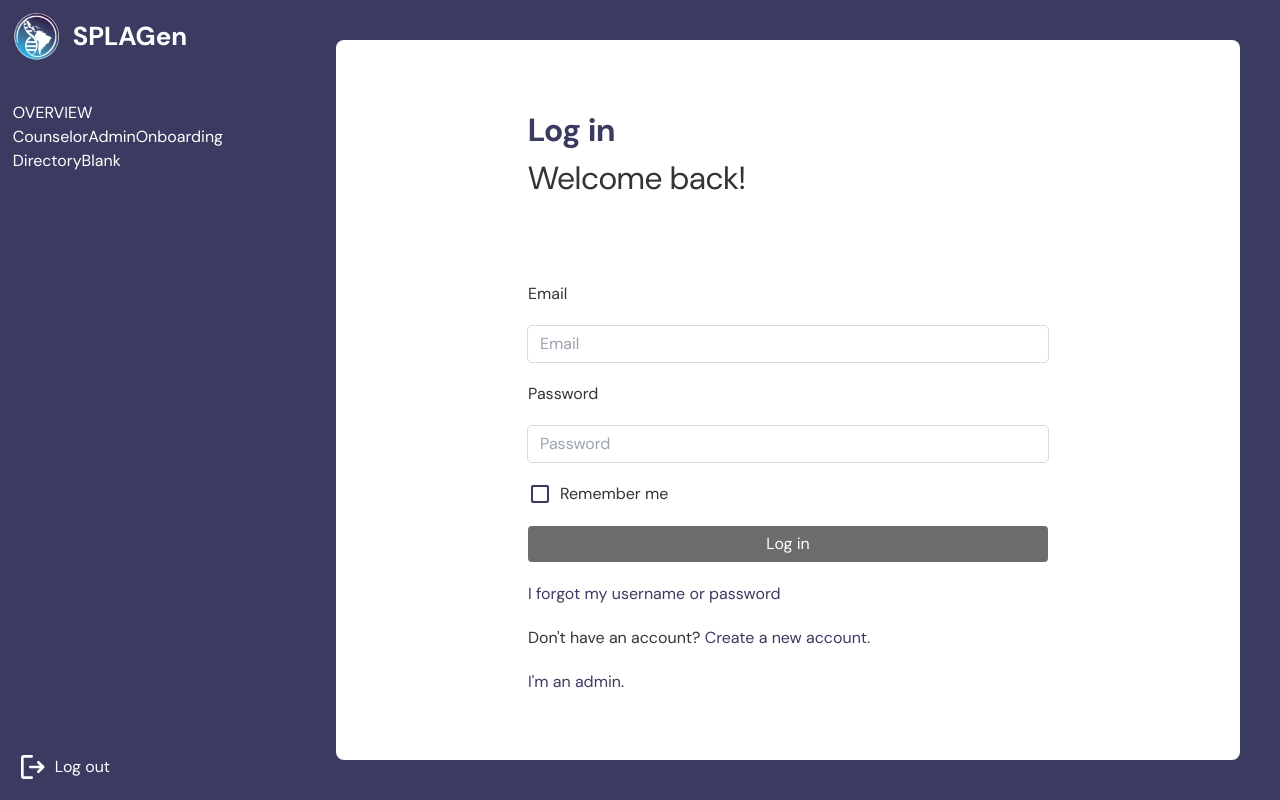
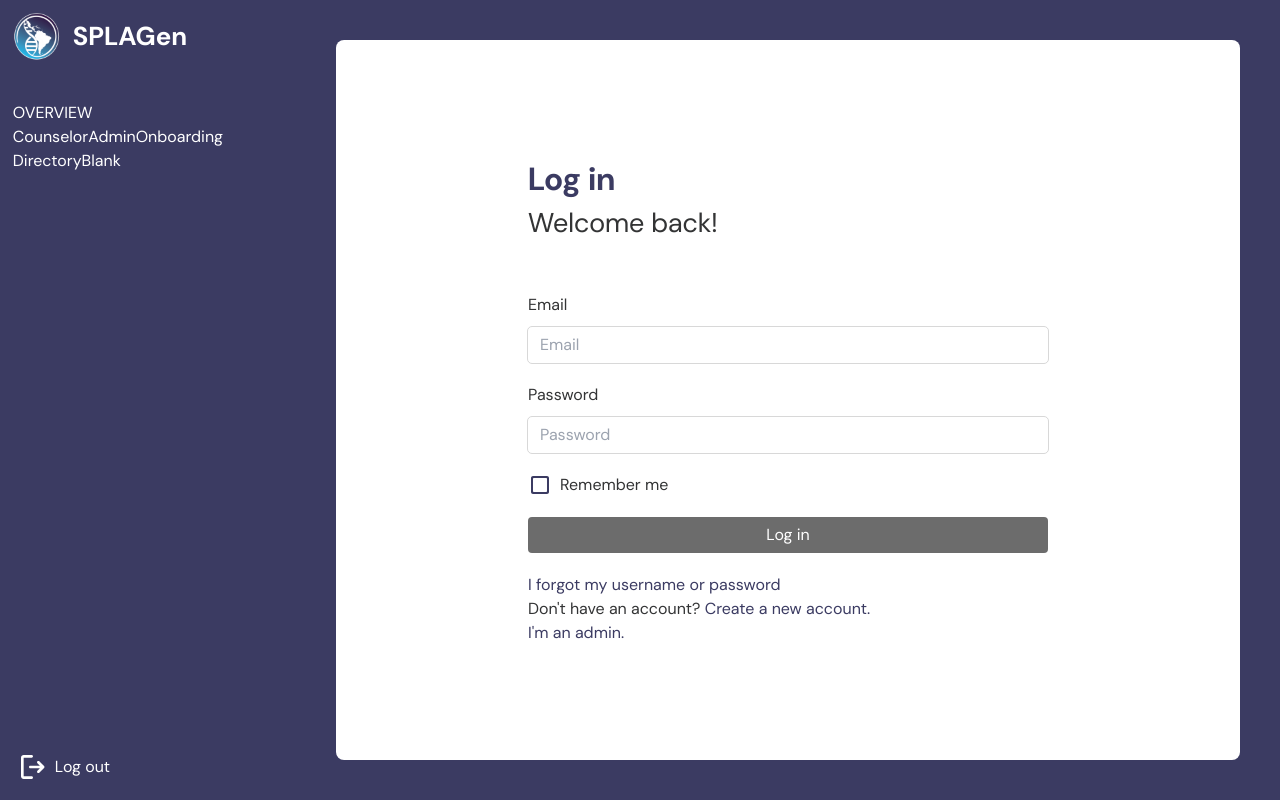
Before and after one commit to TritonSE/SPLAGen-Website, a Next.js app in the folder frontend/: page /login in a window 1280 px wide. Built offline with nearby package versions, Linux system fonts and the light colour scheme.

Commit message:
fixed login form stylings

```diff
--- a/frontend/src/app/globals.css
+++ b/frontend/src/app/globals.css
@@ -51,7 +51,7 @@ body {
 
 .viewPort {
   flex-grow: 1;
-  overflow-y: auto;
+  overflow-y: hidden;
   overflow-x: hidden;
   word-wrap: break-word;
   background-color: var(--color-primary2);
@@ -63,6 +63,7 @@ main {
   background-color: white;
   border-radius: 8px;
   height: 90%;
+  overflow-y: hidden;
 }
 
 .longButton {
@@ -75,7 +76,7 @@ main {
 
 .longButton:hover {
   color: white;
-  background-color: var(--color-primary3);
+  background-color: var(--color-purplegrey);
 }
 
 .brah {
--- a/frontend/src/app/login/login.module.css
+++ b/frontend/src/app/login/login.module.css
@@ -4,6 +4,8 @@
   height: 100%;
   justify-content: center;
   align-items: center;
+  overflow-y: scroll;
+  scrollbar-width: none;
 }
 
 .loginPageDiv {
@@ -11,7 +13,7 @@
   height: clamp(350px, auto, 427px);
   display: flex;
   flex-direction: column;
-  gap: clamp(20px, 10vh, 80px);
+  gap: clamp(20px, 10vh, 50px);
 }
 
 .loginPageDiv h1 {
@@ -36,8 +38,10 @@
   gap: 20px;
 }
 
-.loginPageContainer form label {
-  all: unset;
+.inputFieldContainer {
+  display: flex;
+  flex-direction: column;
+  gap: 10px;
 }
 
 .loginPageContainer form input {
@@ -58,7 +62,12 @@
   box-shadow: 0 0 5px var(--color-primary2);
 }
 
-.rememberMe {
-  background-color: red;
-  outline: 4px solid black;
+.welcomeback {
+  font-size: 1.7rem;
 }
+
+@media (max-height: 600px) {
+  .decorationText {
+    display: none;
+  }
+}
--- a/frontend/src/app/login/page.tsx
+++ b/frontend/src/app/login/page.tsx
@@ -81,23 +81,26 @@ const Login: React.FC = () => {
   return (
     <div className={styles.loginPageContainer}>
       <div className={styles.loginPageDiv}>
-        <div>
+        <div className={styles.decorationText}>
           <h1>
-            {" "}
-            <strong> Log in </strong>{" "}
+            <strong> Log in </strong>
           </h1>
-          <h2> Welcome back!</h2>
+          <h3 className={styles.welcomeback}> Welcome back!</h3>
         </div>
 
         {/* eslint-disable-next-line @typescript-eslint/no-misused-promises */}
         <form onSubmit={handleSubmit(onSubmit)}>
+          <div className={styles.inputFieldContainer}>
             <label htmlFor="email">Email</label>
             <input {...register("email")} id="email" type="text" placeholder="Email" />
             {errors.email && <div className="text-red-500">{errors.email.message}</div>}
+          </div>
 
+          <div className={styles.inputFieldContainer}>
             <label htmlFor="password">Password</label>
             <input {...register("password")} id="password" type="password" placeholder="Password" />
             {errors.password && <div className="text-red-500">{errors.password.message}</div>}
+          </div>
 
           <Checkmark checked={rememberMe} onChange={handleRememberMeChange} label="Remember me" />
 
@@ -112,6 +115,7 @@ const Login: React.FC = () => {
 
           {errors.root && <div className="text-red-500">{errors.root.message}</div>}
 
+          <div style={{ display: "flex", flexDirection: "column" }}>
             <Link href="/login/forgot_login"> I forgot my username or password </Link>
             <span>
               {" "}
@@ -119,6 +123,7 @@ const Login: React.FC = () => {
               <Link href="/login/forgot_login"> Create a new account. </Link>{" "}
             </span>
             <Link href="/login/forgot_login"> I&apos;m an admin. </Link>
+          </div>
         </form>
       </div>
     </div>
```
Lines whose indentation alone changed are shown as unchanged.
